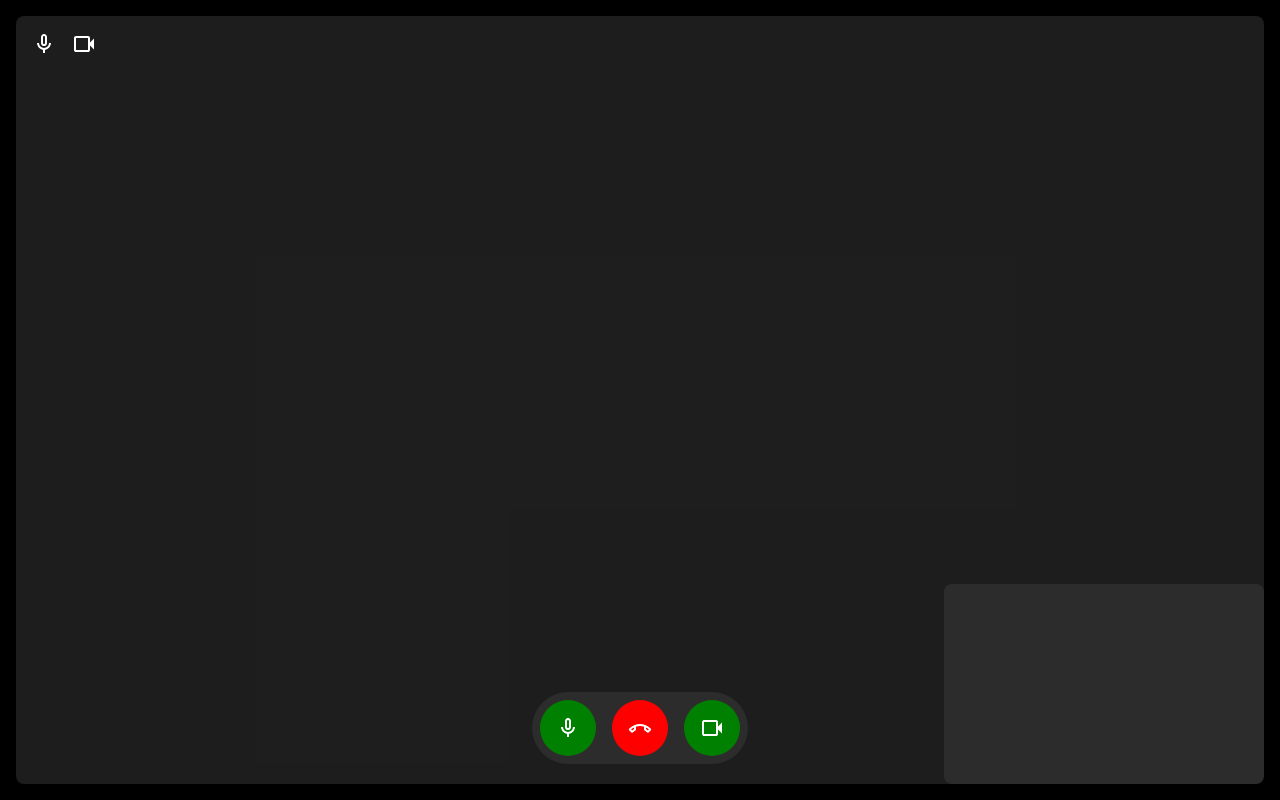
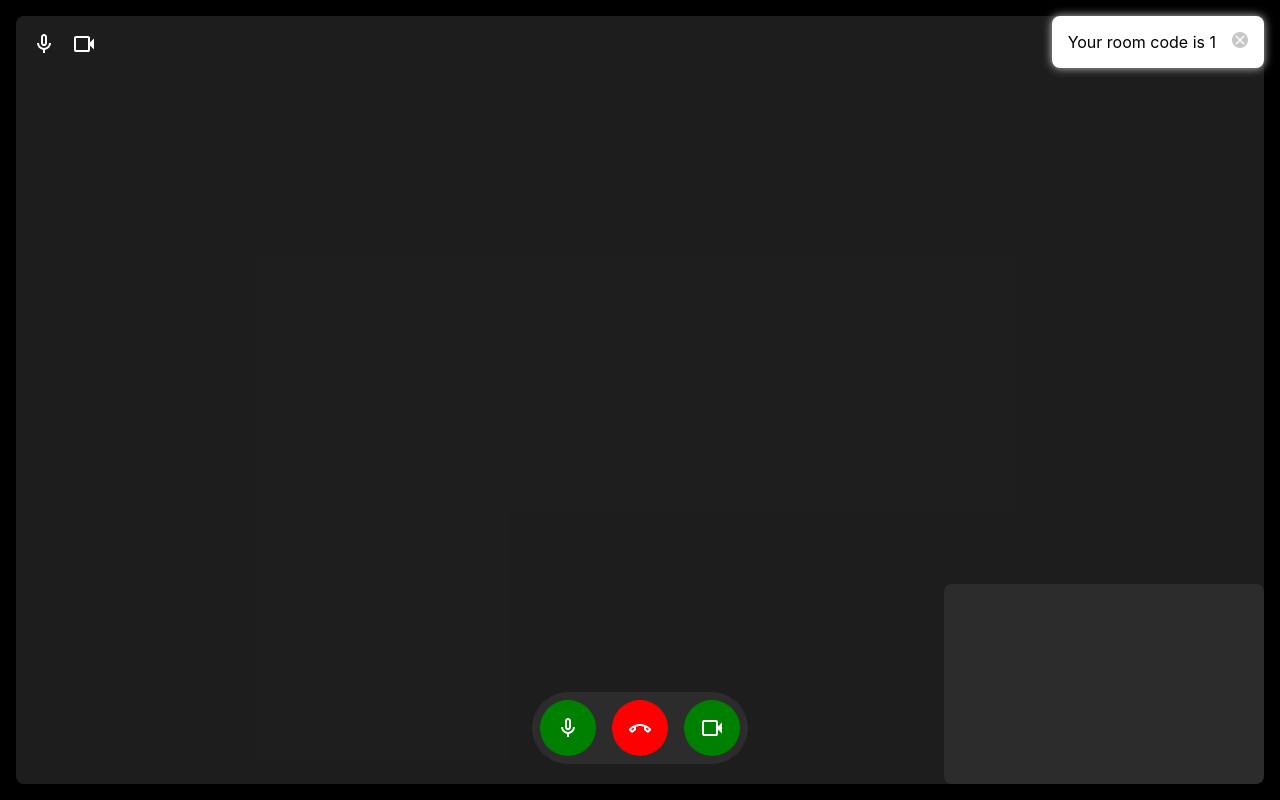
Before and after one commit to eissafaheem/instantly-video-calling-app, a React (Create React App) app in the folder react-frontend/: page /1 in a window 1280 px wide. Built offline with nearby package versions, Linux system fonts and the light colour scheme.

Commit message:
Feat: Implemented toaster in adjacent to root

```diff
--- a/react-frontend/public/index.html
+++ b/react-frontend/public/index.html
@@ -29,6 +29,7 @@
   <body>
     <noscript>You need to enable JavaScript to run this app.</noscript>
     <div id="root"></div>
+    <div id="modal"></div>
     <!--
       This HTML file is a template.
       If you open it directly in the browser, you will see an empty page.
--- /dev/null
+++ b/react-frontend/src/app/components/toaster/Toaster.component.tsx
@@ -0,0 +1,32 @@
+import React from 'react'
+import ToasterStyles from './Toaster.module.css';
+import ReactDOM from 'react-dom';
+import closeIcon from '../../../assets/close.svg'
+
+type ToasterProps = {
+    message: string;
+    setIsToasterVisible: React.Dispatch<React.SetStateAction<boolean>>
+}
+
+function ToasterComponent(props: ToasterProps) {
+
+    const { message, setIsToasterVisible } = props;
+    const modalElement = document.getElementById('modal');
+
+    return modalElement ?
+        ReactDOM.createPortal(
+            <div className={ToasterStyles['toaster-container']}>
+                {message}
+                <div>
+                    <img src={closeIcon} alt="Close"
+                        className={ToasterStyles['close-icon']}
+                        onClick={() => { setIsToasterVisible(false) }}
+                    />
+                </div>
+            </div>,
+            modalElement
+        ) :
+        <></>;
+}
+
+export default ToasterComponent
--- /dev/null
+++ b/react-frontend/src/app/components/toaster/Toaster.module.css
@@ -0,0 +1,24 @@
+.toaster-container{
+    position: fixed;
+    display: flex;
+    top: 1rem;
+    gap: 1rem;
+    right: 1rem;
+    background-color: var(--secondary_color);
+    max-width: 25%;
+    padding: 1rem;
+    border-radius: var(--app_border_radius);
+    box-shadow: 0px 0px 10px var(--app_border_color);
+}
+
+.close-icon{
+    background-color: var(--app_border_color);
+    border-radius: var(--app_curve_border_radius);
+    height: 1rem;
+}
+
+@media screen and (max-width: 850px) {
+    .toaster-container{
+        max-width: 40%;
+    }
+}
--- a/react-frontend/src/app/screens/landing-page/LandingPage.component.tsx
+++ b/react-frontend/src/app/screens/landing-page/LandingPage.component.tsx
@@ -5,10 +5,18 @@ import illustration from '../../../assets/landing-page-illustration.svg'
 import ButtonComponent from '../../components/button/Button.component'
 import { useLandingPageHook } from './LandingPage.hook'
 import InputComponent from '../../components/input/Input.component'
+import ToasterComponent from '../../components/toaster/Toaster.component'
 
 function LandingPageComponent() {
 
-  const { setRoomId, handleJoinRoom } = useLandingPageHook();
+  const {
+    setRoomId,
+    handleJoinRoom,
+    isToasterVisible,
+    toasterMessage,
+    setIsToasterVisible,
+    handleCreateTeam
+  } = useLandingPageHook();
 
   return (
     <div className={LandingStyles['landing-main-container']}>
@@ -27,15 +35,20 @@ function LandingPageComponent() {
             <p>Revolutionary video calling app for design and code reviews. <br /> With Vision, you ‘ll never to leave you house again.</p>
           </div>
           <div className={LandingStyles["functionalities"]}>
-            <ButtonComponent text='Create' type='primary' onClick={() => { }} />
-            <form className={LandingStyles['meeting-form']} onSubmit={ (event: React.FormEvent) => { handleJoinRoom(event) } }>
+            <ButtonComponent text='Create' type='primary' onClick={handleCreateTeam} />
+            <form className={LandingStyles['meeting-form']} onSubmit={(event: React.FormEvent) => { handleJoinRoom(event) }}>
               <InputComponent placeholder='Enter meeting code' setValue={setRoomId} type='text' />
-              <ButtonComponent text='Join' type='secondary'/>
+              <ButtonComponent text='Join' type='secondary' />
             </form>
           </div>
         </div>
         <img src={illustration} className={LandingStyles['illustration']} alt="Video calling" />
       </div>
+      {
+        isToasterVisible &&
+        <ToasterComponent message={toasterMessage}
+          setIsToasterVisible={setIsToasterVisible} />
+      }
     </div>
   )
 }
--- a/react-frontend/src/app/screens/landing-page/LandingPage.hook.ts
+++ b/react-frontend/src/app/screens/landing-page/LandingPage.hook.ts
@@ -4,16 +4,25 @@ import { useNavigate } from 'react-router-dom'
 export function useLandingPageHook() {
 
     const [roomId, setRoomId] = useState<string>("");
+    const [toasterMessage, setToasterMessage] = useState<string>("Your room code is 8618!");
+    const [isToasterVisible, setIsToasterVisible] = useState<boolean>(false);
     const navigate = useNavigate();
 
     function handleJoinRoom(event: React.FormEvent) {
         event.preventDefault();
-        console.log(roomId)
         navigate(`${roomId}`)
+    }
+
+    function handleCreateTeam(){
+        navigate(`eissa`)
     }
 
     return {
         setRoomId,
-        handleJoinRoom
+        handleJoinRoom,
+        toasterMessage,
+        isToasterVisible,
+        setIsToasterVisible,
+        handleCreateTeam
     }
 }
--- a/react-frontend/src/app/screens/room/Room.component.tsx
+++ b/react-frontend/src/app/screens/room/Room.component.tsx
@@ -7,10 +7,10 @@ import videoOff from './../../../assets/video-off.svg'
 import videoOn from './../../../assets/video-on.svg'
 import callEnd from './../../../assets/call-end.svg'
 import { useRoomPageHook } from './Room.hook'
+import ToasterComponent from '../../components/toaster/Toaster.component'
 
 function RoomComponent() {
 
-  const { roomId } = useParams();
   const {
     handleMicClick,
     handleVideoClick,
@@ -20,7 +20,10 @@ function RoomComponent() {
     handleControlsVisible,
     isOtherMicOn,
     isOtherVideoOn,
-    handleEndCall
+    handleEndCall,
+    toasterMessage,
+    isToasterVisible,
+    setIsToasterVisible
   } = useRoomPageHook();
 
   return (
@@ -31,13 +34,8 @@ function RoomComponent() {
         </div>
         <div className={RoomStyles["other-stream"]}>
           <div className={RoomStyles["other-controls"]}>
-            <img src={isOtherMicOn ? micOn : micOff} alt="Mic"
-              className={`${isMicOn ? RoomStyles['active'] : RoomStyles['inactive']}`}
-              onClick={handleMicClick}
-            />
-            <img src={isVideoOn ? videoOn : videoOff} alt="Video"
-              className={`${isOtherVideoOn ? RoomStyles['active'] : RoomStyles['inactive']}`}
-              onClick={handleVideoClick} />
+            <img src={isOtherMicOn ? micOn : micOff} alt="Mic"/>
+            <img src={isOtherVideoOn ? videoOn : videoOff} alt="Video"/>
           </div>
         </div>
         <div className={`${RoomStyles["my-controls"]} ${!isControlsVisible && RoomStyles["hide-my-controls"]}`}>
@@ -46,11 +44,16 @@ function RoomComponent() {
             onClick={handleMicClick}
           />
           <img src={callEnd} alt="Call End" className={RoomStyles['inactive']}
-          onClick={handleEndCall}/>
+            onClick={handleEndCall} />
           <img src={isVideoOn ? videoOn : videoOff} alt="Video"
             className={`${isVideoOn ? RoomStyles['active'] : RoomStyles['inactive']}`}
             onClick={handleVideoClick} />
         </div>
+        {
+          isToasterVisible &&
+          <ToasterComponent message={toasterMessage}
+            setIsToasterVisible={setIsToasterVisible} />
+        }
       </div>
     </div>
   )
--- a/react-frontend/src/app/screens/room/Room.hook.ts
+++ b/react-frontend/src/app/screens/room/Room.hook.ts
@@ -1,39 +1,39 @@
 import { useEffect, useState } from "react"
-import { useNavigate } from "react-router-dom";
+import { useNavigate, useParams } from "react-router-dom";
 
-export function useRoomPageHook(){
+export function useRoomPageHook() {
 
+    const { roomId } = useParams();
     const navigate = useNavigate();
     const [isControlsVisible, setIsControlsVisible] = useState<boolean>(true);
     const [isMicOn, setIsMicOn] = useState<boolean>(true);
     const [isVideoOn, setIsVideoOn] = useState<boolean>(true);
     const [isOtherMicOn, setIsOtherMicOn] = useState<boolean>(true);
     const [isOtherVideoOn, setIsOtherVideoOn] = useState<boolean>(true);
+    const [toasterMessage, setToasterMessage] = useState<string>(`Your room code is ${roomId}`);
+    const [isToasterVisible, setIsToasterVisible] = useState<boolean>(true);
+
     let controlsTimer: NodeJS.Timeout;
 
-    useEffect(()=>{
-        console.log(isControlsVisible)
-    },[isControlsVisible])
-
-    function handleControlsVisible(){
-        if(controlsTimer){
+    function handleControlsVisible() {
+        if (controlsTimer) {
             clearTimeout(controlsTimer);
         }
         setIsControlsVisible(true);
-        controlsTimer = setTimeout(()=>{
+        controlsTimer = setTimeout(() => {
             setIsControlsVisible(false);
-        },3000)
+        }, 3000)
     }
 
-    function handleEndCall(){
+    function handleEndCall() {
         navigate('/');
     }
 
-    function handleMicClick(){
+    function handleMicClick() {
         setIsMicOn(!isMicOn)
     }
 
-    function handleVideoClick(){
+    function handleVideoClick() {
         setIsVideoOn(!isVideoOn)
     }
 
@@ -46,6 +46,9 @@ export function useRoomPageHook(){
         handleControlsVisible,
         isOtherMicOn,
         isOtherVideoOn,
-        handleEndCall
+        handleEndCall,
+        toasterMessage,
+        isToasterVisible,
+        setIsToasterVisible
     }
 }
```
Also changed, not shown: react-frontend/src/assets/close.svg (added).
